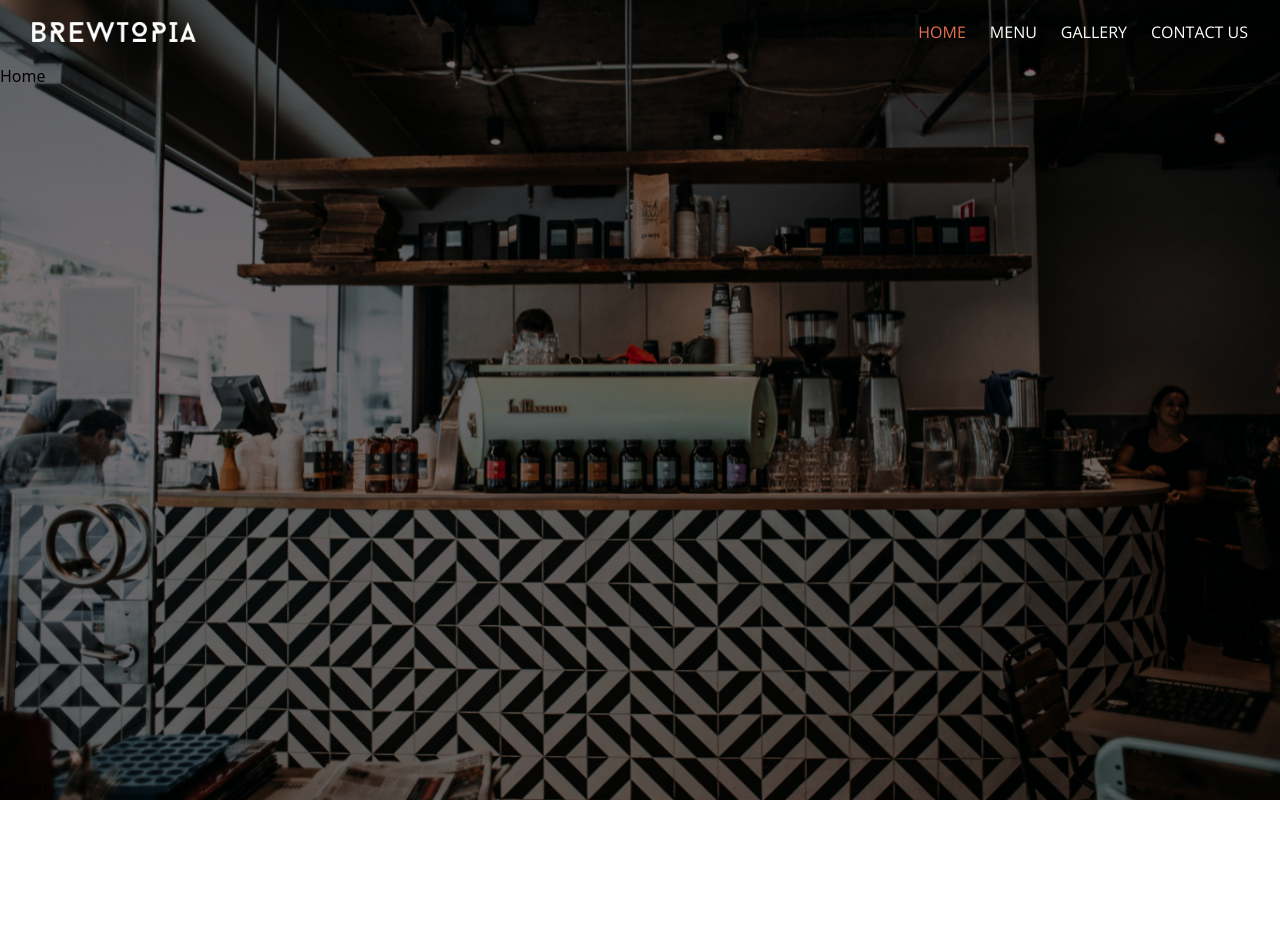
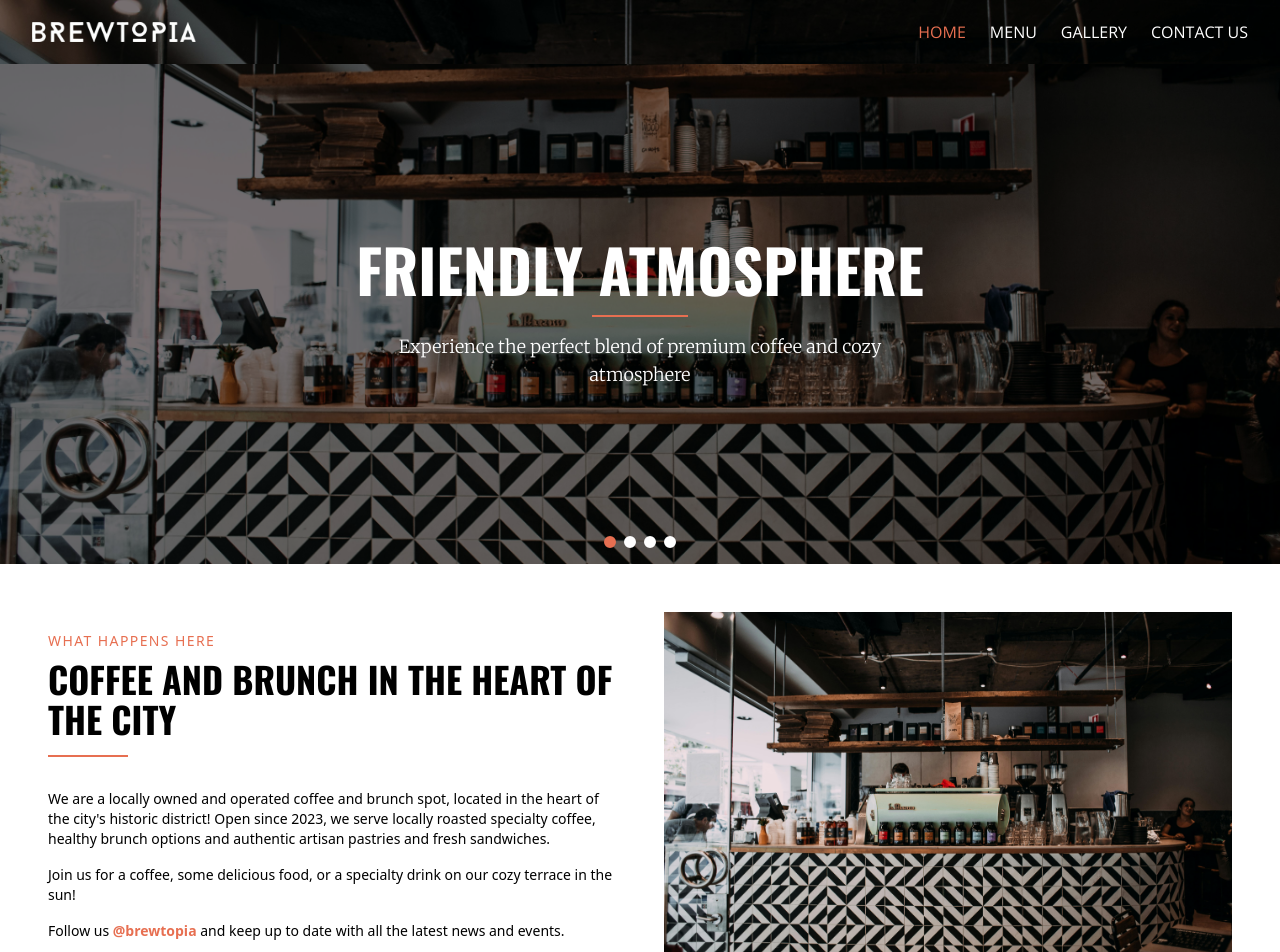
Before and after one commit to ThalitadosReis/cafe-website, a React (Vite) app: page / in a window 1280 px wide. Shown: the top 952 px of the page. Before the commit the page ends 800 px from the top, so only its background shows below. Built offline with nearby package versions, Linux system fonts and the light colour scheme.

Commit message:
slide/hero section and about section

```diff
--- a/src/components/Navbar.jsx
+++ b/src/components/Navbar.jsx
@@ -78,11 +78,11 @@ export default function Navbar() {
 
       {/* mobile-menu slide-down */}
       <div
-        className={`w-full bg-shadow z-40 transform transition-transform duration-300 ease-in-out md:hidden uppercase font-openSans ${
+        className={`fixed top-0 left-0 w-full bg-shadow z-40 transform transition-transform duration-300 ease-in-out md:hidden uppercase font-openSans ${
           isMenuOpen ? "translate-y-0" : "-translate-y-full"
         }`}
       >
-        <div className="px-8 space-y-2">
+        <div className="px-8 space-y-2 pt-16 pb-4">
           {navItems.map((item, index) => (
             <Link
               key={item.key}
--- /dev/null
+++ b/src/components/Slider.jsx
@@ -0,0 +1,87 @@
+import { useState, useEffect } from "react";
+import cafeImage from "../assets/cafe-home.jpg";
+
+const slides = [
+  {
+    id: 1,
+    title: "Friendly Atmosphere",
+    text: "Experience the perfect blend of premium coffee and cozy atmosphere",
+    image: cafeImage,
+  },
+  {
+    id: 2,
+    title: "Artisan Coffee",
+    text: "Brewed to perfection with handpicked beans from around the world",
+    image: cafeImage,
+  },
+  {
+    id: 3,
+    title: "Cozy Corners",
+    text: "Find your favorite nook and enjoy the ambiance",
+    image: cafeImage,
+  },
+  {
+    id: 4,
+    title: "Community Vibes",
+    text: "A place to connect, create, and caffeinate together",
+    image: cafeImage,
+  },
+];
+
+export default function Slider() {
+  const [current, setCurrent] = useState(0);
+
+  useEffect(() => {
+    const timer = setInterval(() => {
+      setCurrent((prev) => (prev + 1) % slides.length);
+    }, 8000);
+    return () => clearInterval(timer);
+  }, []);
+
+  return (
+    <div className="relative h-96 md:h-[500px] overflow-hidden">
+      {slides.map(({ id, title, text, image }, index) => (
+        <div
+          key={id}
+          className={`absolute inset-0 transition-opacity duration-1000 ease-in-out ${
+            index === current ? "opacity-100 z-10" : "opacity-0 z-0"
+          }`}
+          style={{
+            backgroundImage: `url(${image})`,
+            backgroundSize: "cover",
+            backgroundPosition: "center",
+          }}
+        >
+          <div className="absolute inset-0 bg-black/50" />
+          <div className="relative z-10 flex items-center justify-center h-full text-white text-center px-4">
+            <div>
+              <h1 className="text-4xl md:text-6xl font-oswald uppercase mb-4">
+                {title}
+              </h1>
+              <div className="w-24 h-0.5 bg-grenadine mx-auto mb-4" />
+              <p className="font-merriweather max-w-xl mx-auto text-lg">
+                {text}
+              </p>
+            </div>
+          </div>
+        </div>
+      ))}
+
+      {/* indicators */}
+      <div className="absolute bottom-4 left-1/2 -translate-x-1/2 flex gap-2 z-20">
+        {slides.map((_, index) => (
+          <button
+            key={index}
+            onClick={() => setCurrent(index)}
+            aria-label={`Go to slide ${index + 1}`}
+            className={`w-3 h-3 rounded-full border-2 transition-colors duration-300 ${
+              current === index
+                ? "bg-grenadine border-grenadine"
+                : "bg-white border-white"
+            }`}
+          />
+        ))}
+      </div>
+    </div>
+  );
+}
--- a/src/index.css
+++ b/src/index.css
@@ -1,4 +1,6 @@
 @import url('https://fonts.googleapis.com/css2?family=Open+Sans:ital,wdth@0,75;1,75&display=swap');
+@import url('https://fonts.googleapis.com/css2?family=Oswald:wght@700&display=swap');
+@import url('https://fonts.googleapis.com/css2?family=Merriweather:opsz,wght@18..144,300&display=swap');
 
 @import "tailwindcss";
 
@@ -7,4 +9,6 @@
     --color-shadow: #101415;
 
     --font-openSans: 'Open Sans', sans-serif;
+    --font-oswald: 'Oswald', sans-serif;
+    --font-merriweather: 'Merriweather', serif;
 }
--- a/src/pages/Home.jsx
+++ b/src/pages/Home.jsx
@@ -1,7 +1,61 @@
-import React from 'react'
+import cafeImage from "../assets/cafe-home.jpg";
+import Slider from "../components/Slider";
 
 export default function Home() {
   return (
-    <div>Home</div>
-  )
+    <div className="max-w-7xl mx-auto bg-white">
+      {/* hero section */}
+      <Slider />
+
+      {/* about section */}
+      <div className="relative z-0 bg-white/95 backdrop-blur-sm p-8 md:p-12">
+        <div className="grid md:grid-cols-2 gap-12 items-center">
+          {/* Text Content */}
+          <div className="space-y-6">
+            <div className="text-center md:text-left">
+              <p className="text-grenadine font-light tracking-widest uppercase text-sm mb-2">
+                What Happens Here
+              </p>
+              <h2 className="text-3xl md:text-4xl font-oswald uppercase mb-4">
+                Coffee and Brunch in the Heart of the City
+              </h2>
+
+              <div className="w-20 h-0.5 bg-grenadine mb-8 mx-auto md:mx-0"></div>
+            </div>
+
+            <div className="text-sm space-y-4">
+              <p>
+                We are a locally owned and operated coffee and brunch spot,
+                located in the heart of the city's historic district! Open since
+                2023, we serve locally roasted specialty coffee, healthy brunch
+                options and authentic artisan pastries and fresh sandwiches.
+              </p>
+              <p>
+                Join us for a coffee, some delicious food, or a specialty drink
+                on our cozy terrace in the sun!
+              </p>
+              <p>
+                Follow us{" "}
+                <span className="text-grenadine font-semibold">@brewtopia</span>{" "}
+                and keep up to date with all the latest news and events.
+              </p>
+              <p>
+                We are very pet friendly! Don't hesitate to bring your furry
+                friend with you!
+              </p>
+            </div>
+          </div>
+
+          {/* Image */}
+          <div className="relative">
+            <img
+              src={cafeImage}
+              alt="Brewtopia Cafe Storefront"
+              className="w-full h-96 object-cover"
+            />
+          </div>
+        </div>
+      </div>
+    </div>
+  );
 }
```
